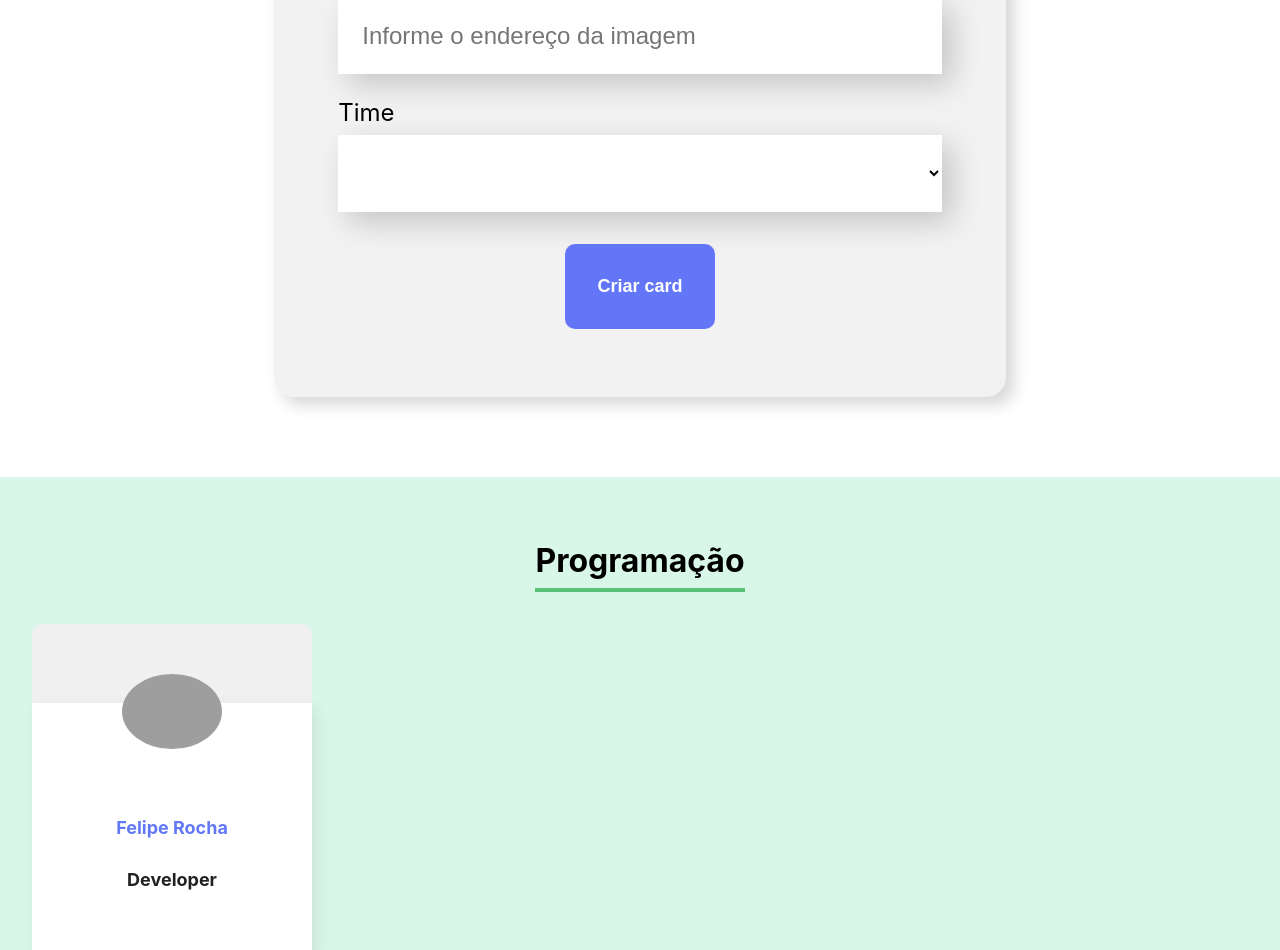
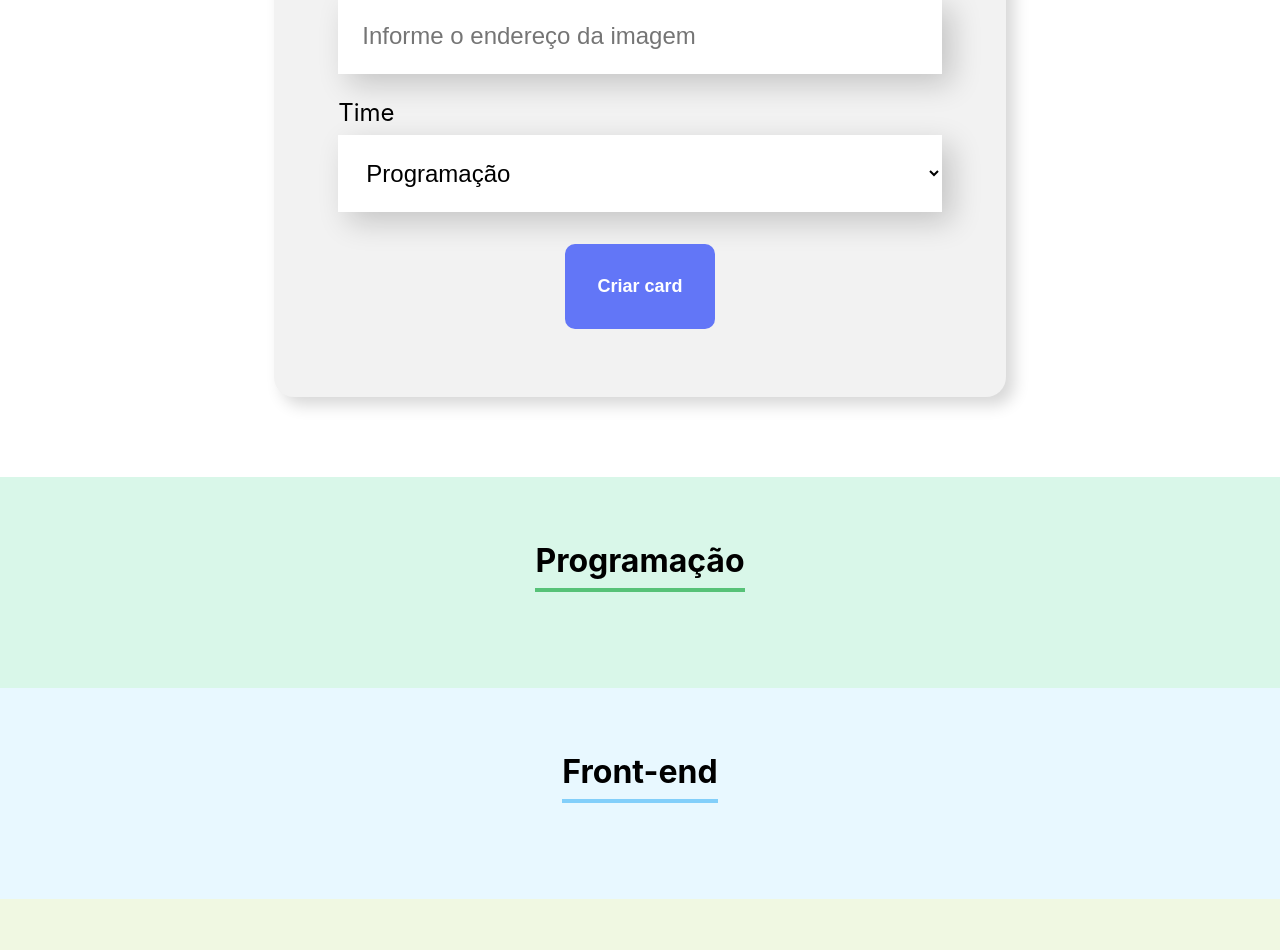
Before and after one commit to Esspio/Organograma_Empresarial, a React (Create React App) app in the folder organograma_empresarial/: page / in a window 1280 px wide. Shown: the part 1000-1950 px from the top of the page. Built offline with nearby package versions, Linux system fonts and the light colour scheme; grey boxes are pictures that could not be loaded.

Commit message:
Logica inclusao de colaborador em seu time

```diff
--- a/organograma_empresarial/src/App.js
+++ b/organograma_empresarial/src/App.js
@@ -48,19 +48,23 @@ function App() {
 
   const colaboradorIncluido = (colaborador) => {
     console.log(colaborador);
+    setColaboradores([...colaboradores, colaborador])
   }
 
   return (
     <div className="App">
       <Banner/>
-      <Form times={times.map(time => times.nome)}
+      <Form times={times.map(time => time.nome)}
             onIncluirColaborador={colaborador => colaboradorIncluido(colaborador)}/>
 
       {times.map(
         time => <Team key={time.nome}
                       nome={time.nome}
                       corPrimaria={time.corPrimaria}
-                      corSecundaria={time.corSecundaria}/>)}
+                      corSecundaria={time.corSecundaria}
+                      colaboradores={colaboradores.filter(
+                                                          colaborador => colaborador.time === time.nome
+                      )}/>)}
     </div>
   );
 }
--- a/organograma_empresarial/src/components/Collaborator/Collaborator.js
+++ b/organograma_empresarial/src/components/Collaborator/Collaborator.js
@@ -1,14 +1,14 @@
 import './Collaborator.css';
 
-export const Collaborator = () => {
+export const Collaborator = ({nome, cargo, imagem}) => {
     return (
         <div className='collaborator'>
             <div className='header'>
-                <img src='https://github.com/esspio.png' alt='Felipe Rocha (Phelps)'/>
+                <img src={imagem} alt={nome}/>
             </div>
             <div className='footer'>
-                <h4>Felipe Rocha</h4>
-                <h5>Developer</h5>
+                <h4>{nome}</h4>
+                <h5>{cargo}</h5>
             </div>
         </div>
     )
--- a/organograma_empresarial/src/components/Team/Team.css
+++ b/organograma_empresarial/src/components/Team/Team.css
@@ -9,3 +9,10 @@
     display: inline-block;
     padding-bottom: 8px;
 }
+
+.team .collaborators{
+    display: flex;
+    justify-content: space-around;
+    margin-top: 32px;
+    flex-wrap: wrap;
+}
--- a/organograma_empresarial/src/components/Team/Team.js
+++ b/organograma_empresarial/src/components/Team/Team.js
@@ -11,7 +11,13 @@ export const Team = (props) => {
             <h3 style={styleBorderColorTeam}>
                 {props.nome}
             </h3>
-            <Collaborator />
+
+            <div className='collaborators'>
+                {props.colaboradores.map(colaborador => <Collaborator
+                                                                nome={colaborador.nome}
+                                                                cargo={colaborador.cargo}
+                                                                imagem={colaborador.imagem} />)}
+            </div>
         </section>
     )
 }
```
